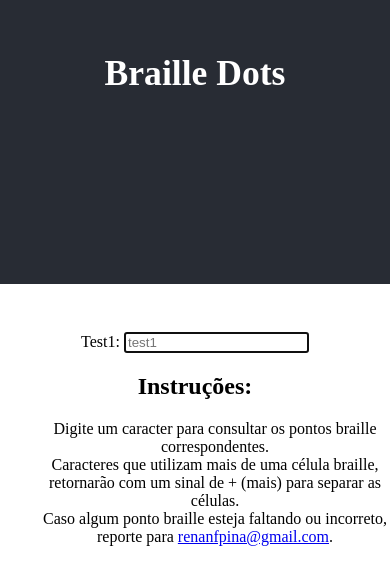
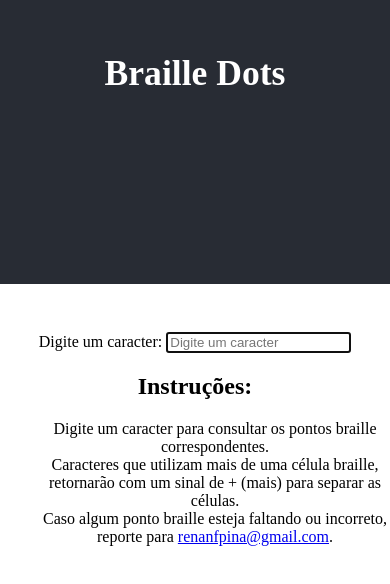
Before and after one commit to renanfpina/braille-dots, a React (Create React App) app: page / in a window 390 px wide. Shown: the part 138-722 px from the top of the page. Built offline with nearby package versions, Linux system fonts and the light colour scheme.

Commit message:
Force focus to show mobile keyboard

```diff
--- a/src/components/InputCharacter/InputCharacter.tsx
+++ b/src/components/InputCharacter/InputCharacter.tsx
@@ -7,6 +7,7 @@ const InputCharacter = () => {
 
   useEffect(() => {
     myRef.current.focus()
+    myRef.current.click()
   }, [])
 
   const isUpperCase = (character: string): boolean => {
@@ -30,13 +31,13 @@ const InputCharacter = () => {
 
   return (
     <>
-      <label htmlFor="character">Test1: </label>
+      <label htmlFor="character">Digite um caracter: </label>
       <input
         type="text"
         id="character"
         name="character"
         ref={myRef}
-        placeholder="test1"
+        placeholder="Digite um caracter"
         maxLength={1}
         onChange={handleOnChange}
       />
```
